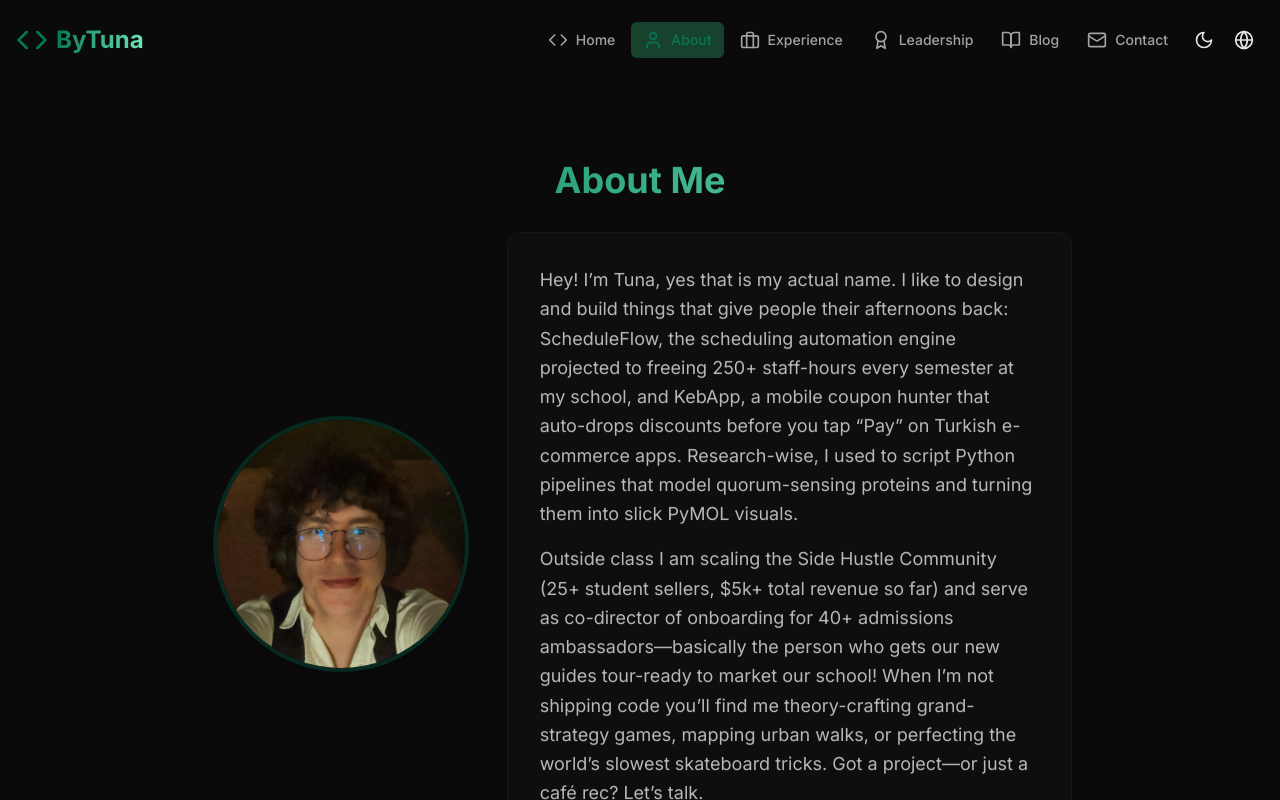
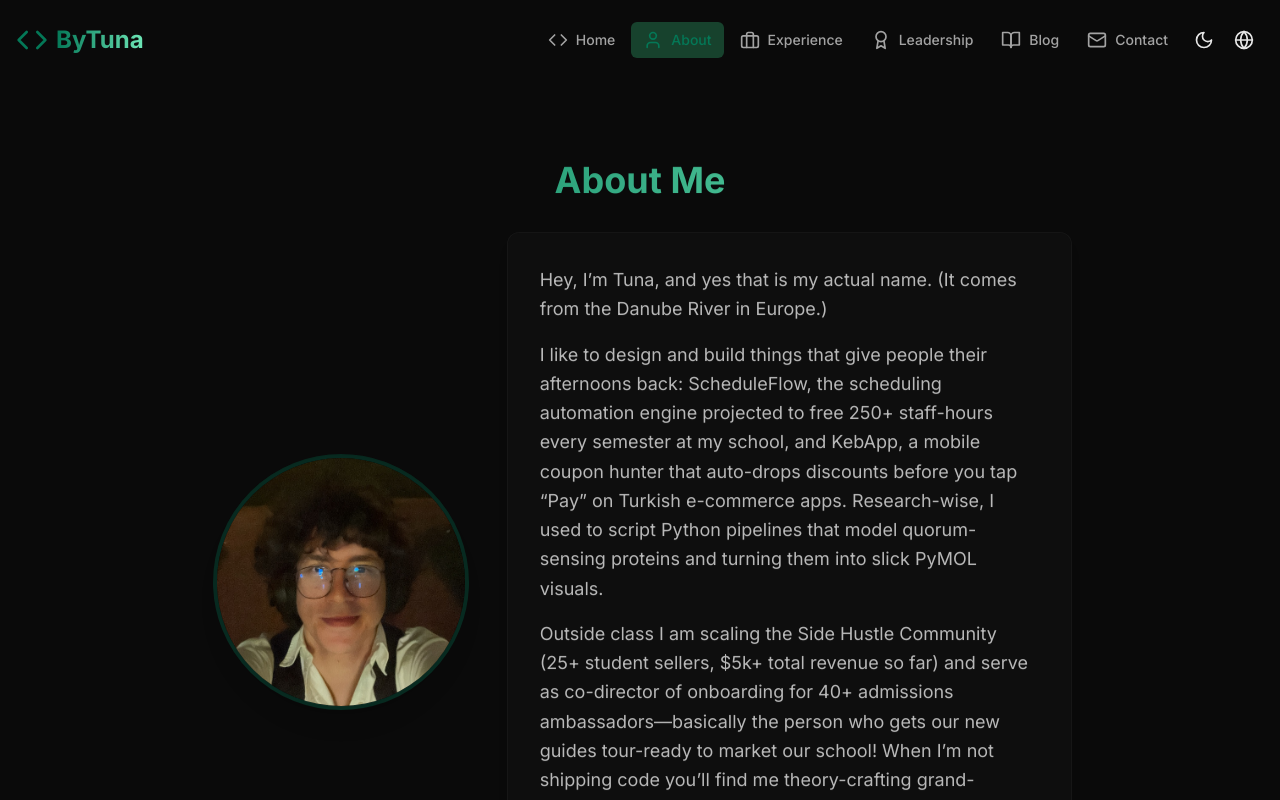
Before and after one commit to duna-akin/bytuna-website, a React (Vite) app: page /about in a window 1280 px wide. Shown: the top 800 px of the page. Built offline with nearby package versions, Linux system fonts and the light colour scheme.

Commit message:
change descriptions

```diff
--- a/src/pages/AboutPage.jsx
+++ b/src/pages/AboutPage.jsx
@@ -8,8 +8,9 @@ import React from 'react';
     const translations = {
       en: {
         pageTitle: "About Me",
-        par1: "Hey! I’m Tuna, yes that is my actual name. I like to design and build things that give people their afternoons back: ScheduleFlow, the scheduling automation engine projected to freeing 250+ staff-hours every semester at my school, and KebApp, a mobile coupon hunter that auto-drops discounts before you tap “Pay” on Turkish e-commerce apps. Research-wise, I used to script Python pipelines that model quorum-sensing proteins and turning them into slick PyMOL visuals.",
-        par2: "Outside class I am scaling the Side Hustle Community (25+ student sellers, $5k+ total revenue so far) and serve as co-director of onboarding for 40+ admissions ambassadors—basically the person who gets our new guides tour-ready to market our school! When I’m not shipping code you’ll find me theory-crafting grand-strategy games, mapping urban walks, or perfecting the world’s slowest skateboard tricks. Got a project—or just a café rec? Let’s talk.",
+        par1: "Hey, I’m Tuna, and yes that is my actual name. (It comes from the Danube River in Europe.) ",
+        par2: "I like to design and build things that give people their afternoons back: ScheduleFlow, the scheduling automation engine projected to free 250+ staff-hours every semester at my school, and KebApp, a mobile coupon hunter that auto-drops discounts before you tap “Pay” on Turkish e-commerce apps. Research-wise, I used to script Python pipelines that model quorum-sensing proteins and turning them into slick PyMOL visuals.",
+        par3: "Outside class I am scaling the Side Hustle Community (25+ student sellers, $5k+ total revenue so far) and serve as co-director of onboarding for 40+ admissions ambassadors—basically the person who gets our new guides tour-ready to market our school! When I’m not shipping code you’ll find me theory-crafting grand-strategy games, planning urban walks, or perfecting the world’s slowest skateboard tricks. Got a project—or just a café rec? Let’s talk.",
         skillsTitle: "My Skills",
         downloadResume: "Resume",
         skills: [
@@ -21,8 +22,9 @@ import React from 'react';
       },
       tr: {
         pageTitle: "Hakkımda",
-        par1: "Selam! Ben Tuna, Lafayette’te Bilgisayar Bilimi & Ekonomi öğrencisiyim (2027 mezunuyum, not ortalamam 3.8). İnsanlara öğleden sonralarını geri kazandıran işler geliştiriyorum: Her dönem personele 250+ saat kazandıran Slate tabanlı planlama sistemi ScheduleFlow ve Türk e-ticaret uygulamalarında ödeme öncesi otomatik indirim uygulayan mobil kupon avcısı KebApp. Araştırma tarafında ise geçmişte quorum-sensing proteinlerini modelleyen Python betikleri yazıyor ve bunları şık PyMOL görsellerine dönüştürüyordum.",
-        par2: "Ders dışında, 25+ öğrenci girişimciyi bir araya getiren Side Hustle Community’yi büyüttüm (şimdiden 5.000 $+ ciro) ve 40+ kabul elçisinin onboarding süreçlerinden sorumlu eş-yöneticilik yapıyorum—yeni rehberleri tura hazır hale getiren kişi yani. Kod yazmadığımda grand-strategy oyunlarında teoriler üretir, şehir yürüyüşleri planlar veya dünyanın en yavaş kaykay numaralarını mükemmelleştirmeye çalışırım. Bir proje fikrin ya da sadece iyi bir kahve önerin mi var? Hadi konuşalım.",
+        par1: "Selamlar! Ben Tuna.",
+        par2: "Amerika'da %100 tam burslu olarak Yazılım Mühendisliği & İktisat okuyorum. İnsanlara öğleden sonralarını geri kazandıran işler geliştiriyorum: Her dönem personele 250+ saat kazandırması planlanan Slate CRM tabanlı planlama sistemi ScheduleFlow ve Türk e-ticaret uygulamalarında ödeme öncesi otomatik indirim uygulayan mobil kupon avcısı KebApp. Araştırma tarafında ise geçmişte quorum-sensing proteinlerini modelleyen Python betikleri yazıyor ve bunları şık PyMOL görsellerine dönüştürüyordum.",
+        par3: "Ders dışında, 25+ öğrenci girişimciyi bir araya getiren Side Hustle Community’yi büyütüyorum. (Şimdiden 5.000$+ ciro) 40+ kabul elçisinin onboarding süreçlerinden sorumlu eş-yöneticilik yapıyorum — yeni rehberleri okulu marketlemek için tura hazır hale getiren kişi yani. Kod yazmadığımda CK3 ya da EU4 gibi grand-strategy oyunlarında teoriler üretir, New York'ta şehir yürüyüşleri planlar veya dünyanın en yavaş kaykay numaralarını mükemmelleştirmeye çalışırım. Bir proje fikrin ya da sadece iyi bir cafe önerin mi var? Konuşmaktan çekinme.",
         skillsTitle: "Yeteneklerim",
         downloadResume: "Resume",
         skills: [
@@ -84,6 +86,9 @@ import React from 'react';
                   <p className="mb-4">
                     {t('par2')}
                   </p>
+                  <p className="mb-4">
+                    {t('par3')}
+                  </p>
                 </CardContent>
               </Card>
             </motion.div>
```
